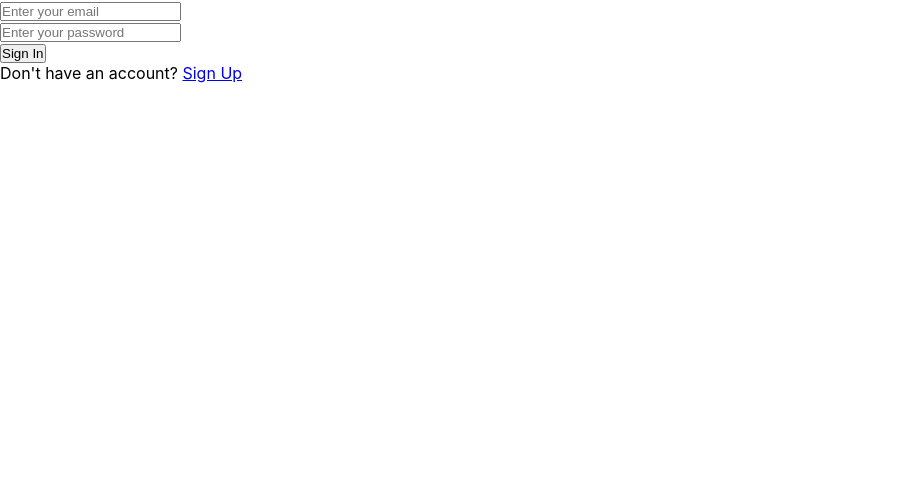
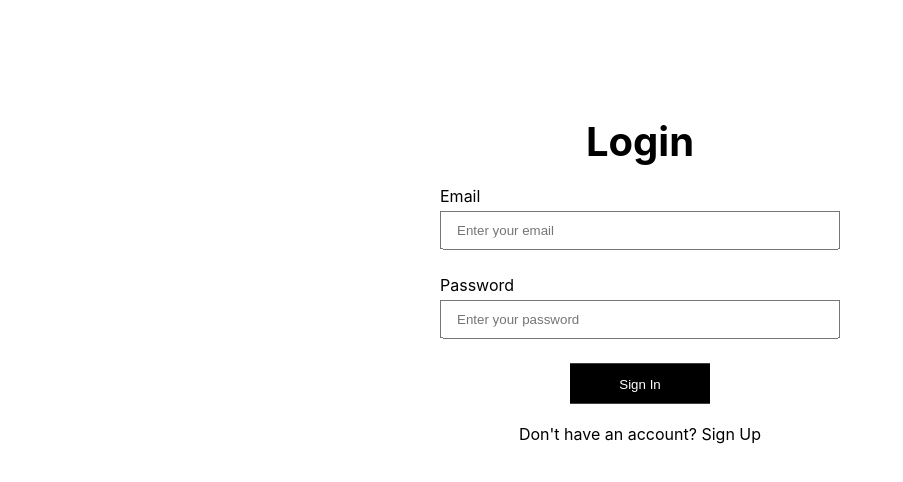
Before and after one commit to turbolukoshko/react-firebase-chat, a React (Create React App) app: page /login in a window 1280 px wide. Shown: the top 482 px of the page, without its empty margins (0-903 px from the left). Built offline with nearby package versions, Linux system fonts and the light colour scheme; no server answers.

Commit message:
created styles and updated markup for the login component

```diff
--- a/src/components/Home/Home.scss
+++ b/src/components/Home/Home.scss
@@ -43,6 +43,7 @@
       color: #ffffff;
       background: transparent;
       border-color: red;
+      cursor: pointer;
     }
   }
 }
--- a/src/components/Login/Login.jsx
+++ b/src/components/Login/Login.jsx
@@ -2,6 +2,7 @@ import React, { useState } from 'react';
 import { Link } from 'react-router-dom';
 import { signIn } from '../../helpers/auth';
 import { SIGN_UP_ROUTE } from '../../routes';
+import './Login.scss';
 
 const Login = () => {
 
@@ -23,28 +24,37 @@ const Login = () => {
 
   return(
     <div className="login">
-      <form onSubmit={registerUser}>
+      <form onSubmit={registerUser} className="login__form">
+          <h2 className="login__form-title">Login</h2>
         <div className="login__email">
+          <label className="login__form-label" htmlFor="email">Email</label>
           <input
             type="email"
             onChange={e => setEmail(e.target.value)}
             value={email}
             placeholder={'Enter your email'}
             name="email"
+            className="login__form-input"
+            id="email"
           />
         </div>
         <div className="login__password">
+        <label className="login__form-label" htmlFor="password">Password</label>
           <input
             type="password"
             onChange={e => setPassword(e.target.value)}
             value={password}
             placeholder={'Enter your password'}
             name="password"
+            className="login__form-input"
+            id="password"
           />
         </div>
         {error && <p className="login__error">{error}</p>}
-        <button>Sign In</button>
-        <p>Don't have an account? <Link to={SIGN_UP_ROUTE}>Sign Up</Link></p>
+        <div className="login__button-wrapper">
+          <button className="login__btn">Sign In</button>
+        </div>
+        <p className="login__sign-up">Don't have an account? <Link to={SIGN_UP_ROUTE} className="login__sign-up-link">Sign Up</Link></p>
       </form>
     </div>
   );
--- /dev/null
+++ b/src/components/Login/Login.scss
@@ -0,0 +1,70 @@
+.login {
+  // background: #000000;
+  height: 100vh;
+}
+
+.login__form {
+  width: 500px;
+  padding: 50px;
+  // background: #ffffff;
+  // border: 1px solid #000000;
+  // border-radius: 10px;
+  position: absolute;
+  top: 35%;
+  left: 50%;
+  transform: translate(-50%, -50%);
+  .login__form-title {
+    margin-bottom: 20px;
+    color: #000000;
+    font-size: 40px;
+    text-align: center;
+  }
+
+  .login__email,
+  .login__password {
+    display: flex;
+    flex-direction: column;
+    margin-bottom: 20px;
+    color: #000000;
+    .login__form-input {
+      padding: 10px 15px;
+      margin: 5px 0;
+    }
+  }
+
+  .login__button-wrapper {
+    display: flex;
+    justify-content: center;
+    .login__btn {
+      border: 1px solid #000000;
+      color: #ffffff;
+      background: #000000;
+      width: 140px;
+      height: 40px;
+      margin-bottom: 20px;
+      &:hover {
+        color: #000000;
+        background: #ffffff;
+        cursor: pointer;
+      }
+    }
+  }
+
+  .login__sign-up {
+    text-align: center;
+    .login__sign-up-link {
+      color: #000000;
+      text-decoration: none;
+      &:hover {
+        text-decoration: underline;
+      }
+    }
+  }
+
+  .login__error {
+    margin-bottom: 20px;
+    color: red;
+    font-size: 14px;
+    text-align: center;
+  }
+}
```
